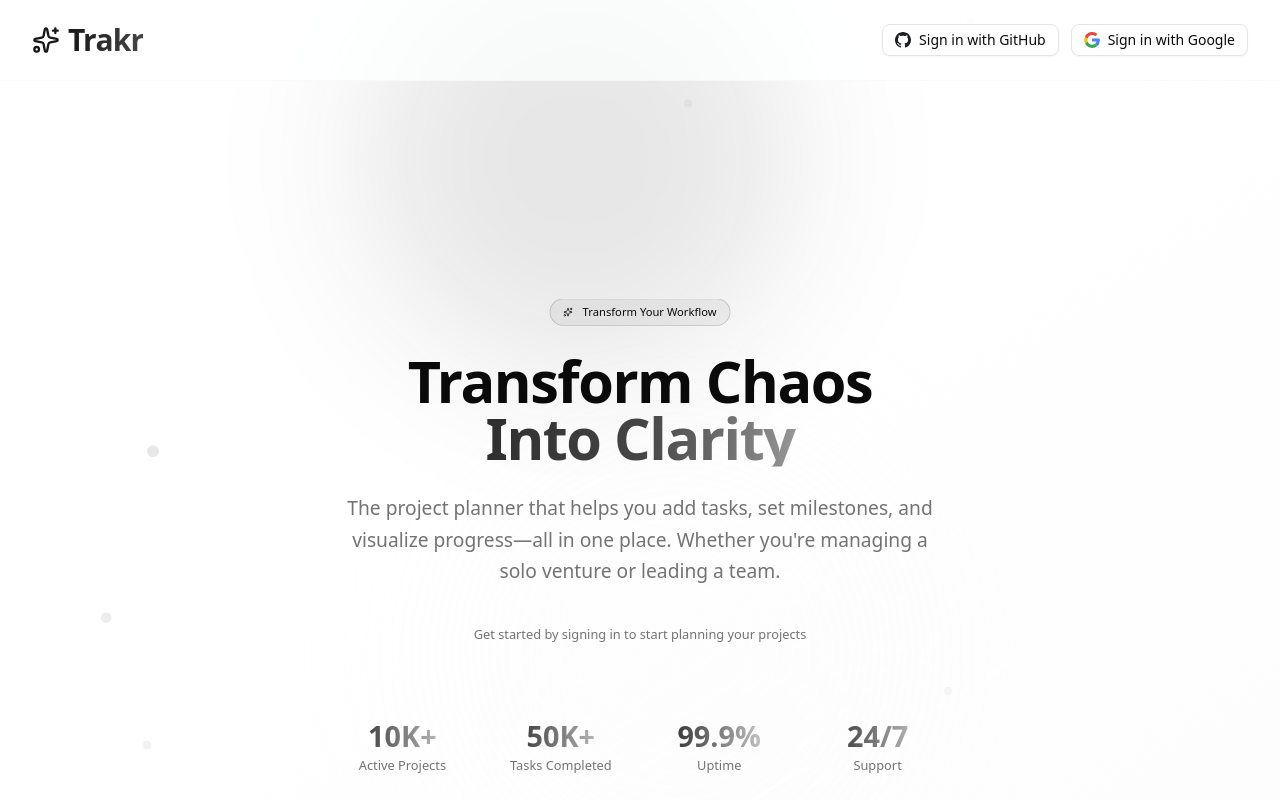
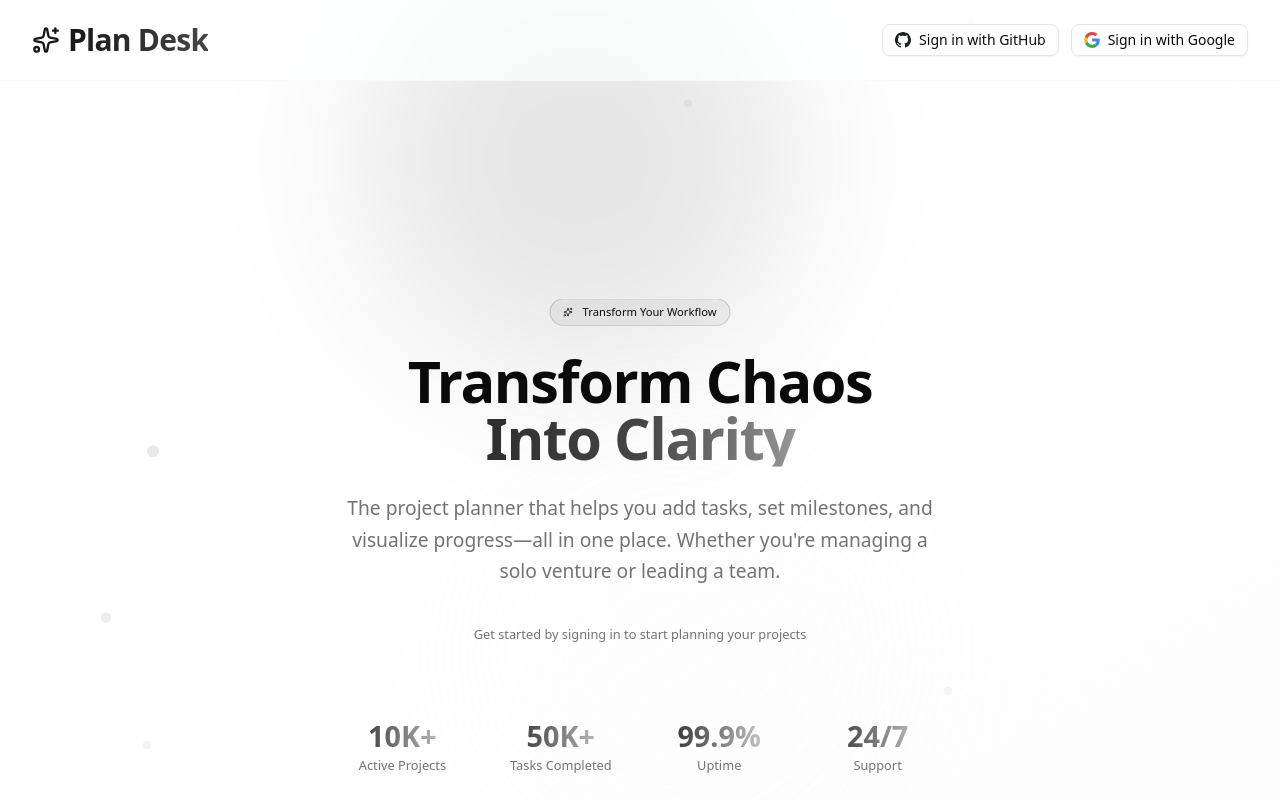
Before and after one commit to imharsha02/project-planner-final, a Next.js app: page / in a window 1280 px wide. Shown: the top 800 px of the page. Built offline with nearby package versions, Linux system fonts and the light colour scheme; no server answers.

Commit message:
Changed the title to plan desk

```diff
--- a/app/components/Header.tsx
+++ b/app/components/Header.tsx
@@ -53,7 +53,7 @@ const Header = () => {
                   <Sparkles className="h-6 w-6 md:h-7 md:w-7 text-primary" />
                 </motion.div>
                 <span className="text-xl sm:text-2xl md:text-3xl font-bold tracking-tight bg-gradient-to-r from-primary via-primary/90 to-primary/80 bg-clip-text text-transparent">
-                  Trakr
+                  Plan Desk
                 </span>
               </Link>
             </motion.div>
--- a/app/layout.tsx
+++ b/app/layout.tsx
@@ -16,7 +16,7 @@ const geistMono = Geist_Mono({
 });
 
 export const metadata: Metadata = {
-  title: "Trakr",
+  title: "Plan Desk",
   description:
     "The centrl hub for monitoring project status, managing team member access, and tracking progress towards deadlines",
 };
```
